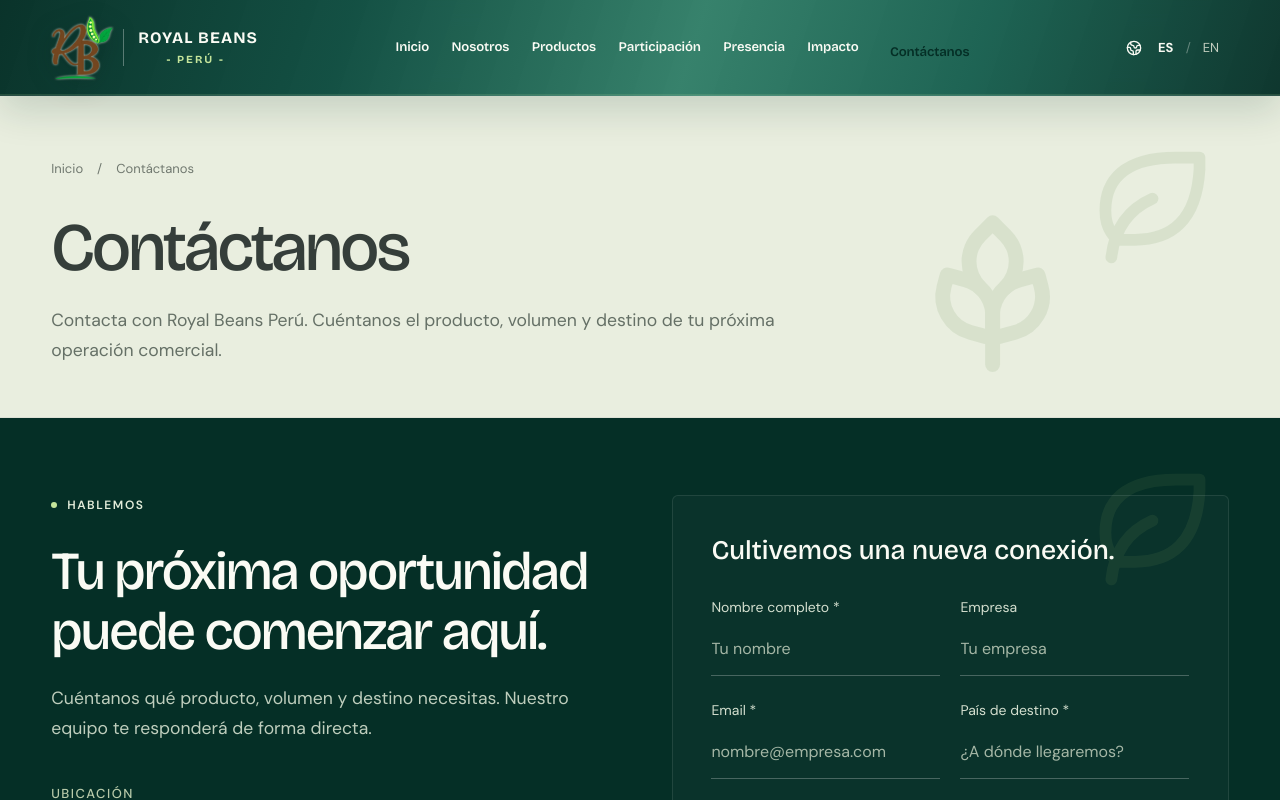
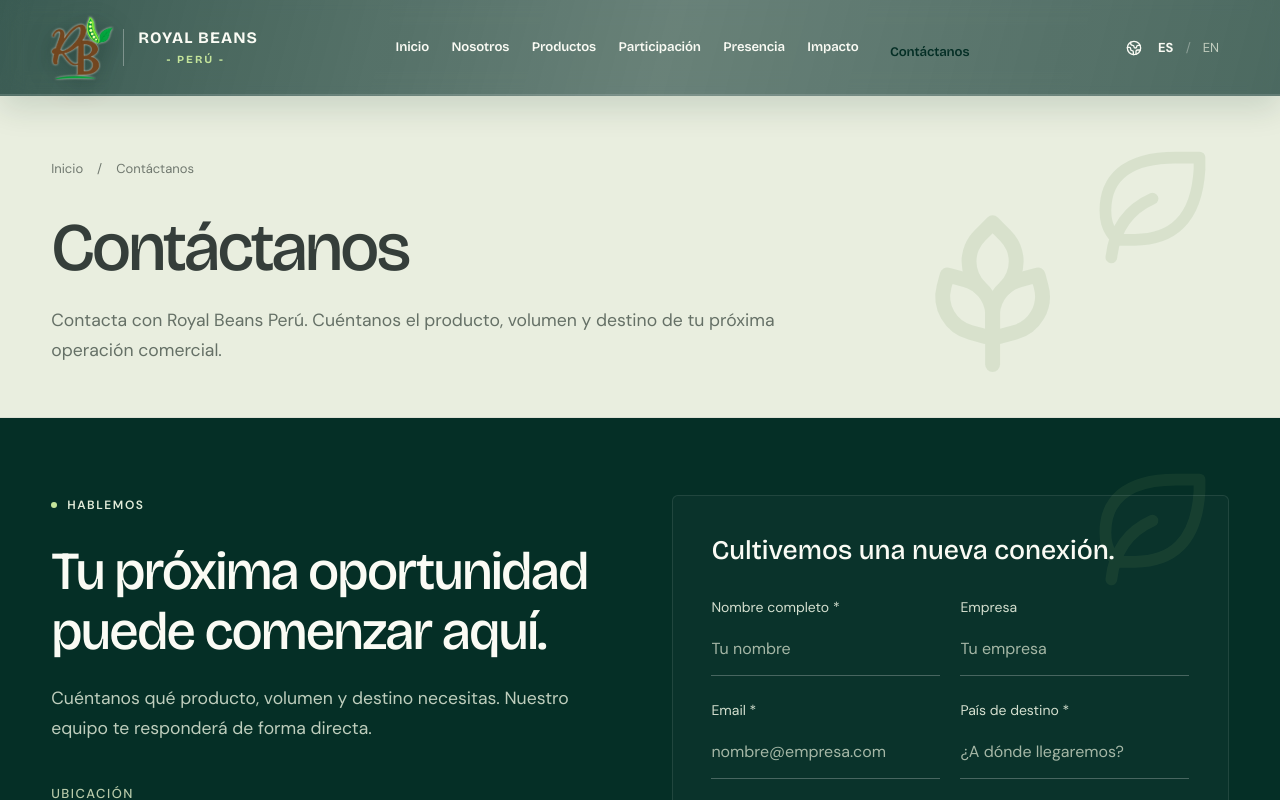
Before and after one commit to CYBERGCODE-DEV/web_royal_beans_peru, a Next.js app: page /contacto/ in a window 1280 px wide. Shown: the top 800 px of the page. Built offline with nearby package versions, Linux system fonts and the light colour scheme.

Commit message:
style: make header translucent over hero

```diff
--- a/app/responsive.css
+++ b/app/responsive.css
@@ -43,14 +43,16 @@ p { text-wrap: pretty; }
   transition: background .3s ease, box-shadow .3s ease, backdrop-filter .3s ease;
 }
 .site-header:not(.is-scrolled) {
-  background: linear-gradient(108deg, #052f26fa 0%, #0a493cf5 27%, #24765fe9 54%, #0d5848ed 76%, #052f26f5 100%);
-  box-shadow: 0 14px 38px #052f2629, inset 0 -1px #c5e59b24;
-  backdrop-filter: blur(12px) saturate(1.18);
+  background: linear-gradient(105deg, #052f26c7 0%, #052f2696 52%, #052f26b5 100%);
+  box-shadow: 0 12px 32px #052f2624, inset 0 -1px #ffffff24;
+  backdrop-filter: blur(14px) saturate(1.08);
+  -webkit-backdrop-filter: blur(14px) saturate(1.08);
 }
 .site-header.is-scrolled {
-  background: linear-gradient(108deg, #052f26fc 0%, #094438fa 28%, #1a6854f7 54%, #0c5142f9 76%, #052f26fc 100%);
-  box-shadow: 0 10px 34px #052f2640, inset 0 -1px #c5e59b1f;
-  backdrop-filter: blur(18px) saturate(1.16);
+  background: linear-gradient(105deg, #052f26ed 0%, #052f26d4 52%, #052f26e3 100%);
+  box-shadow: 0 10px 32px #052f263b, inset 0 -1px #ffffff1c;
+  backdrop-filter: blur(18px) saturate(1.08);
+  -webkit-backdrop-filter: blur(18px) saturate(1.08);
 }
 .brand { gap: 10px; }
 .brand > img { width: 40px; height: 48px; }
```
